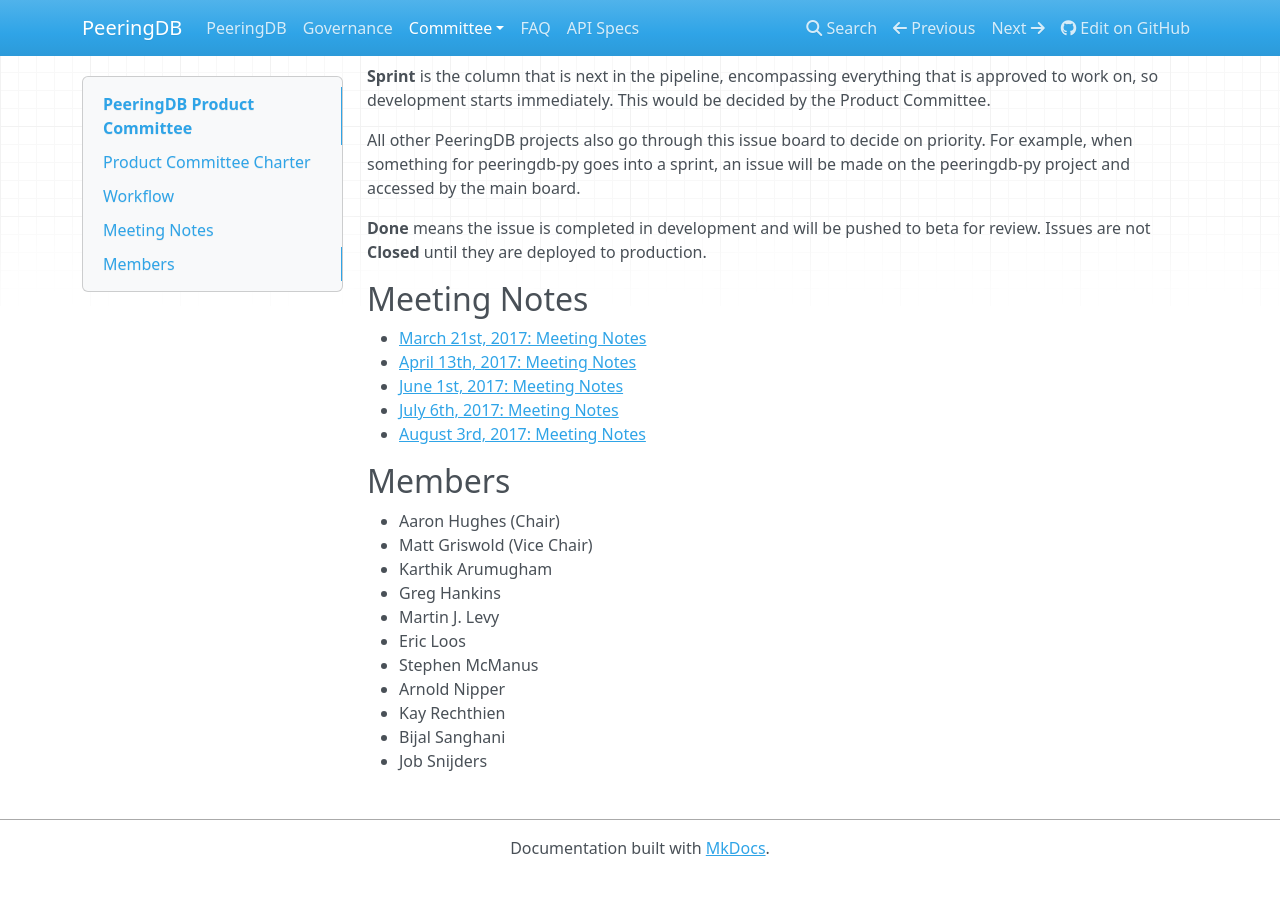
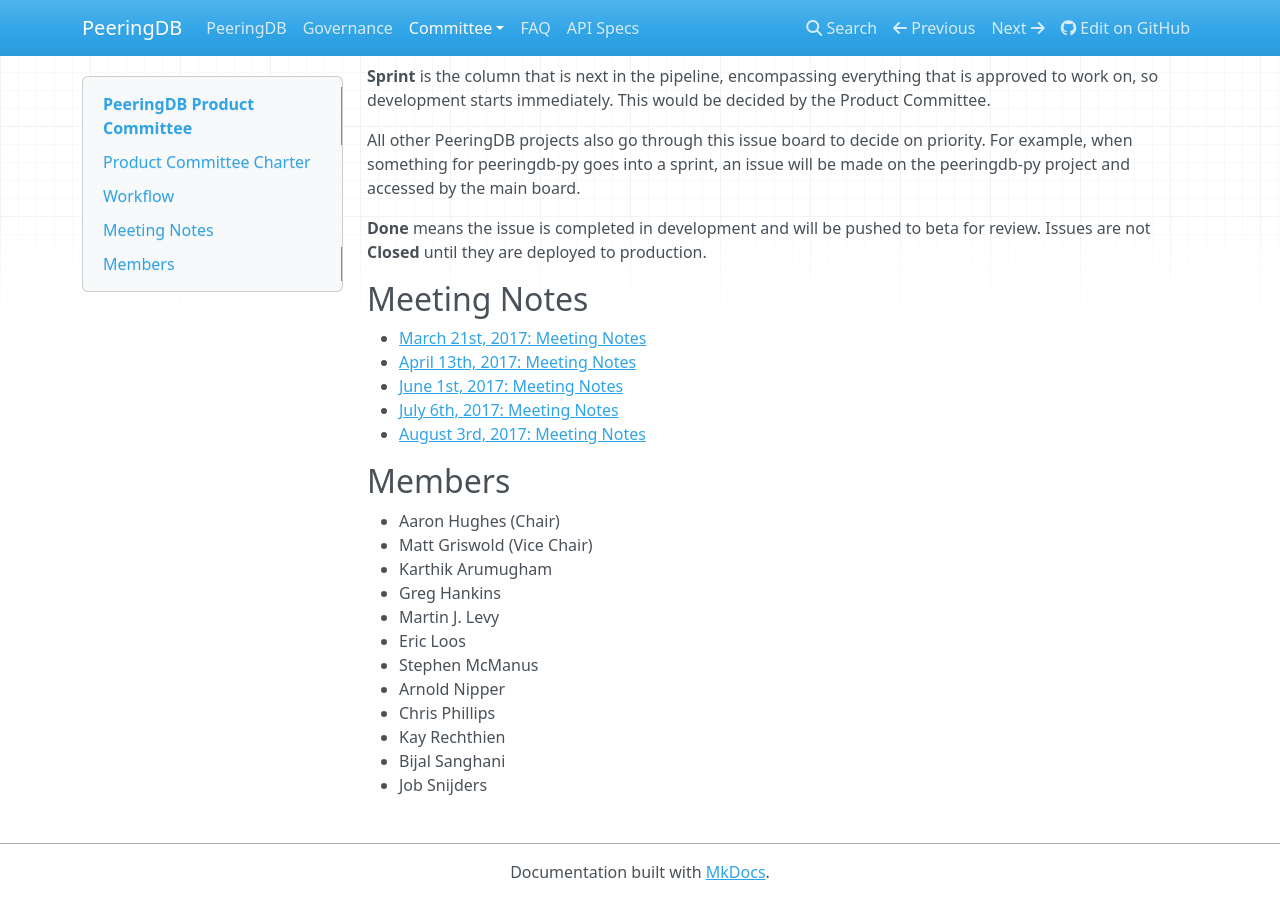
Before and after one commit to peeringdb/docs, an MkDocs documentation site: the page built from docs/committee/product/index.md, in a window 1280 px wide and 900 px high, scrolled down 2010 px. Built offline with MkDocs 1.6.1, drawn with Linux system fonts in a browser that asks for light colours; nearby versions of some CDN libraries; old or Windows-style settings are respelled for this version of MkDocs; before the commit the page ends 2886 px from its top, so only the background shows below that.

Commit message:
update PC members

```diff
--- a/docs/committee/product/index.md
+++ b/docs/committee/product/index.md
@@ -25,6 +25,7 @@
 - Eric Loos
 - Stephen McManus
 - Arnold Nipper
+- Chris Phillips
 - Kay Rechthien
 - Bijal Sanghani
 - Job Snijders
```
